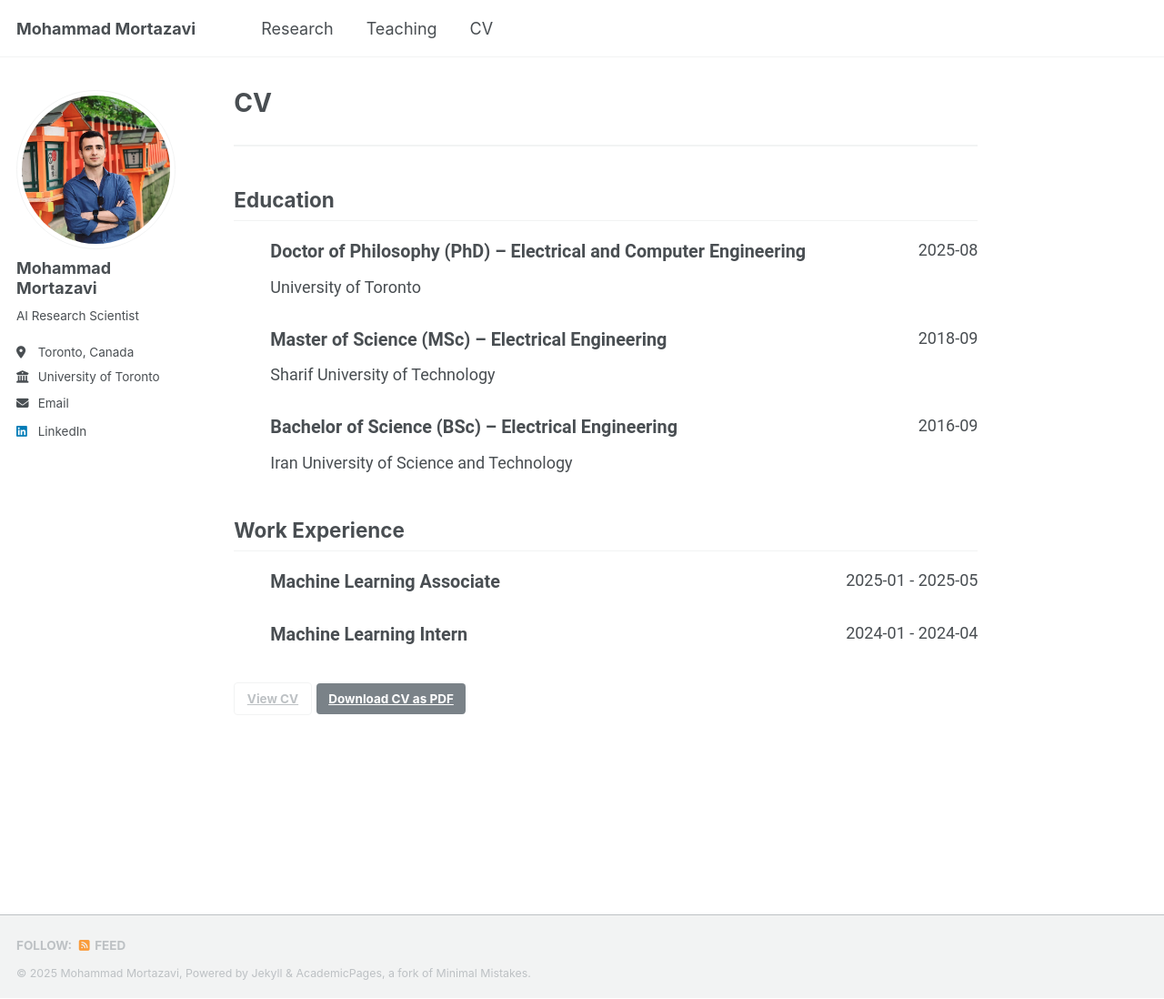
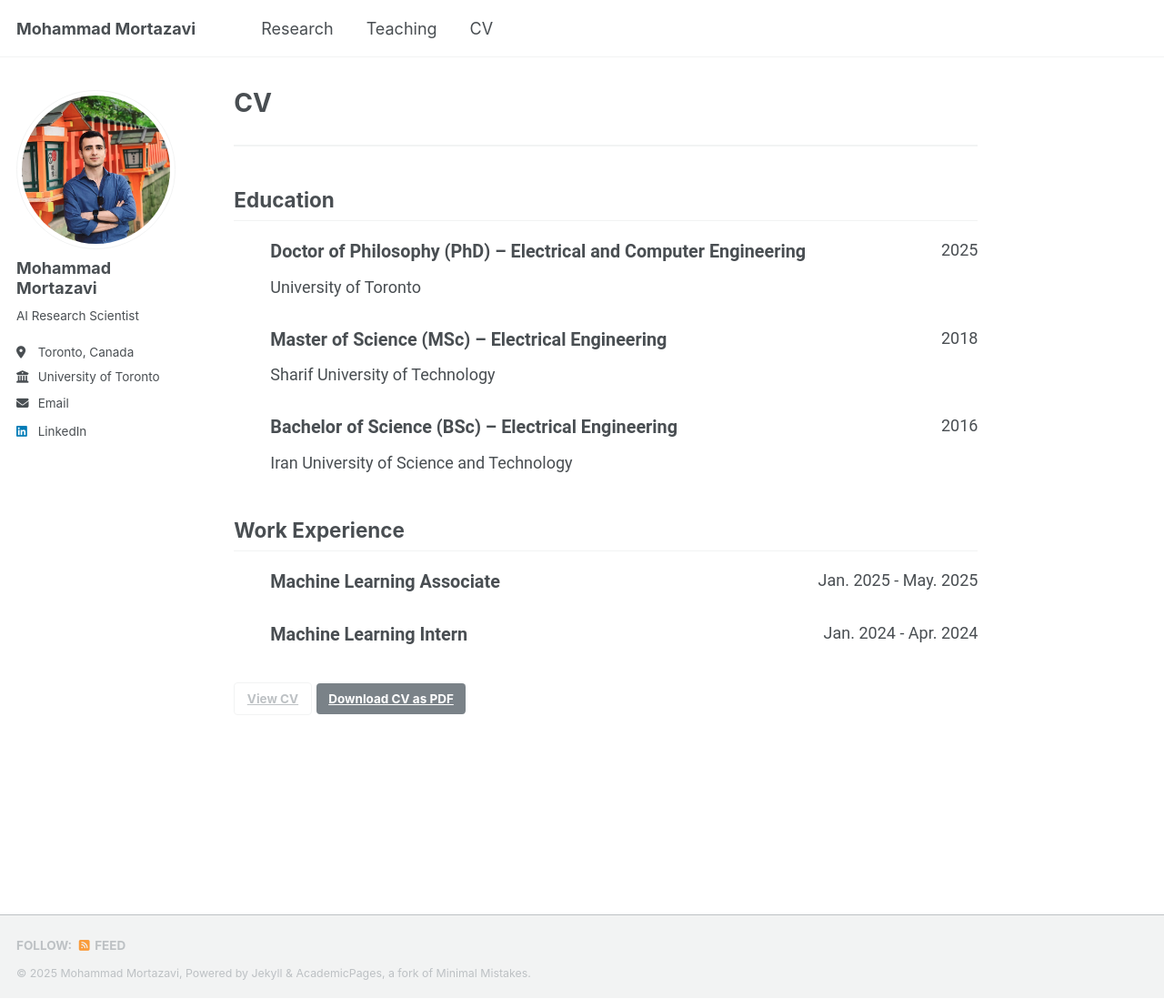
Before and after one commit to mortazawi/mortazawi.github.io, a Jekyll site: the page built from _pages/cv-json.md, in a window 1280 px wide and 1098 px high. Shown: the whole window at 91% size. Built offline with Jekyll 4.4.1, drawn with Linux system fonts in a browser that asks for light colours; a script that is not in the unit is left out.

Commit message:
Update cv.json

```diff
--- a/_data/cv.json
+++ b/_data/cv.json
@@ -4,8 +4,8 @@
       "institution": "University of Toronto",
       "area": "Doctor of Philosophy (PhD) – Electrical and Computer Engineering",
       "studyType": "",
-      "startDate": "2021-09",
-      "endDate": "2025-08",
+      "startDate": "2021",
+      "endDate": "2025",
       "gpa": null,
       "courses": []
     },
@@ -13,8 +13,8 @@
       "institution": "Sharif University of Technology",
       "area": "Master of Science (MSc) – Electrical Engineering",
       "studyType": "",
-      "startDate": "2016-09",
-      "endDate": "2018-09",
+      "startDate": "2016",
+      "endDate": "2018",
       "gpa": null,
       "courses": []
     },
@@ -22,26 +22,26 @@
       "institution": "Iran University of Science and Technology",
       "area": "Bachelor of Science (BSc) – Electrical Engineering",
       "studyType": "",
-      "startDate": "2012-09",
-      "endDate": "2016-09",
+      "startDate": "2012",
+      "endDate": "2016",
       "gpa": null,
       "courses": []
     }
   ],
   "work": [
     {
-      "name": "Vector Institute",
+      "institution": "Vector Institute",
       "position": "Machine Learning Associate",
       "location": "Toronto, CA",
-      "startDate": "2025-01",
-      "endDate": "2025-05"
+      "startDate": "Jan. 2025",
+      "endDate": "May. 2025"
     },
     {
-      "name": "Ericsson",
+      "institution": "Ericsson",
       "position": "Machine Learning Intern",
       "location": "Montreal, CA",
-      "startDate": "2024-01",
-      "endDate": "2024-04"
+      "startDate": "Jan. 2024",
+      "endDate": "Apr. 2024"
     }
   ]
 }
```
